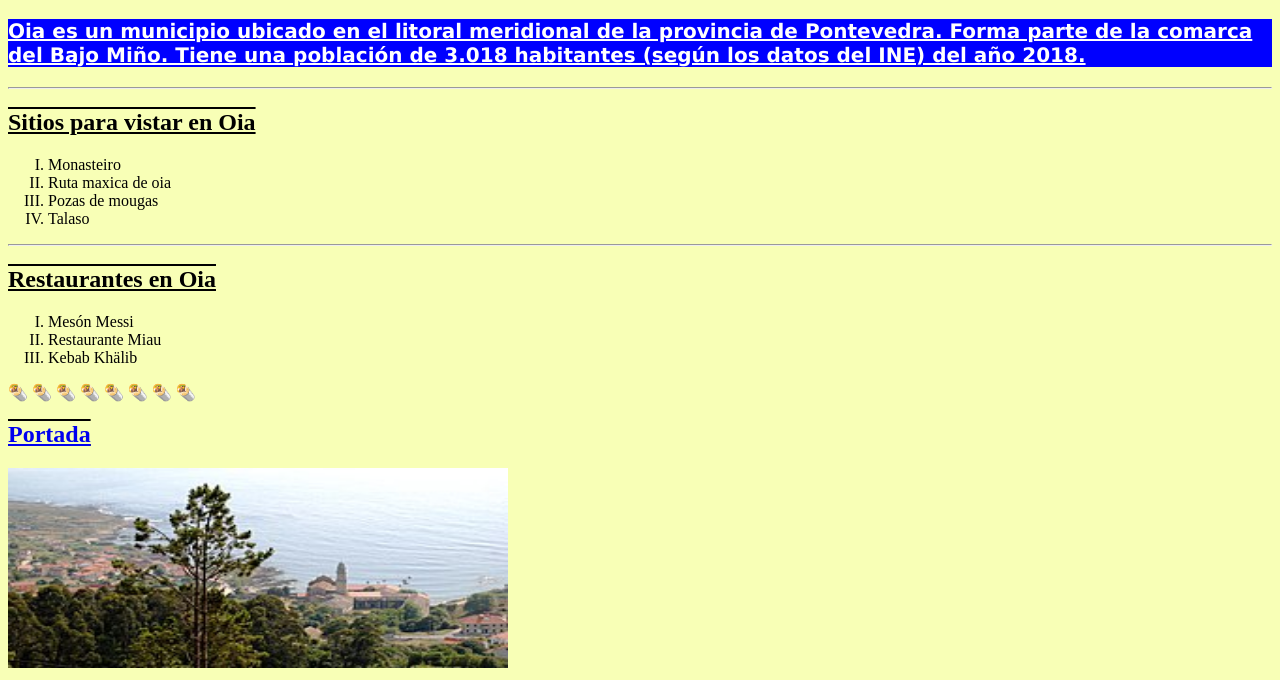
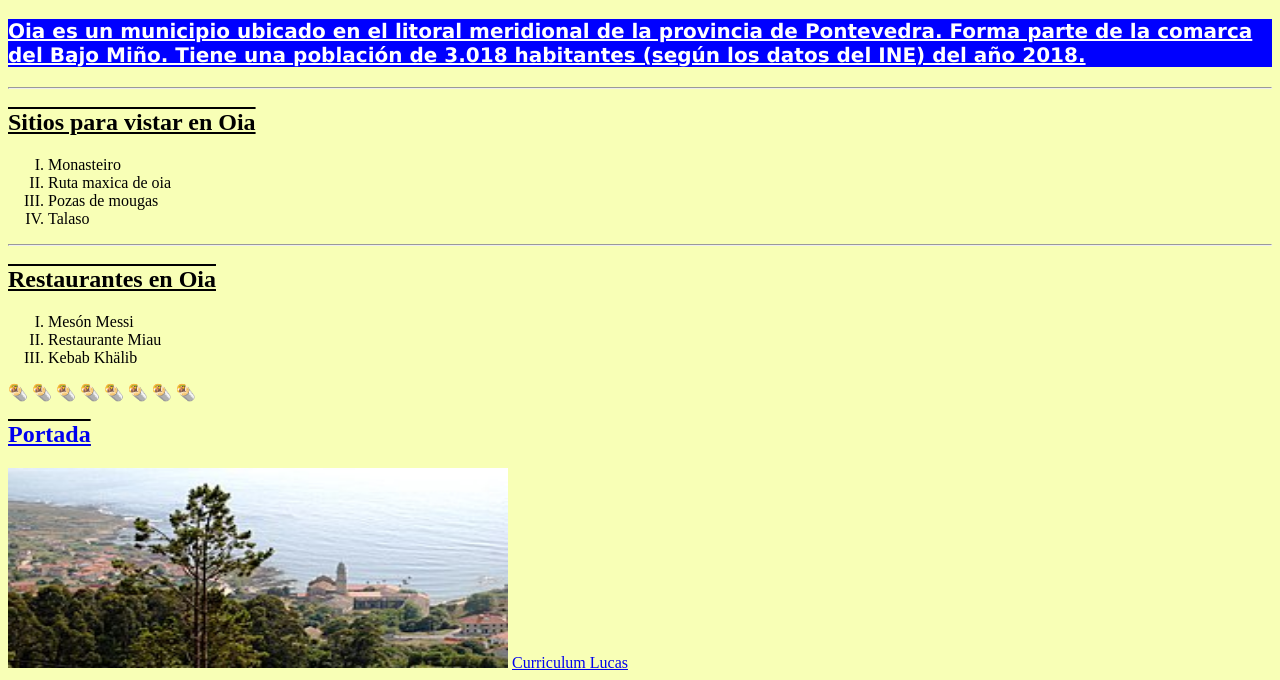
Before and after one commit to lucas9026/lucas9026.gihub.io, a plain HTML site: page oia.html in a window 1280 px wide. Shown: the part 173-853 px from the top of the page. Drawn offline with Linux system fonts and the light colour scheme.

Commit message:
Update oia.html

```diff
--- a/oia.html
+++ b/oia.html
@@ -47,6 +47,7 @@
 <h2><a href="index.html"> Portada</a></h2>
 <img src="fotos/oia.jpg" width="500" height=200">
 
+<a href="file:///C:/Users/lcosta/Documents/LucasCV/Curriculum.html">Curriculum Lucas</a>
 
 </body>
 </html>
```
